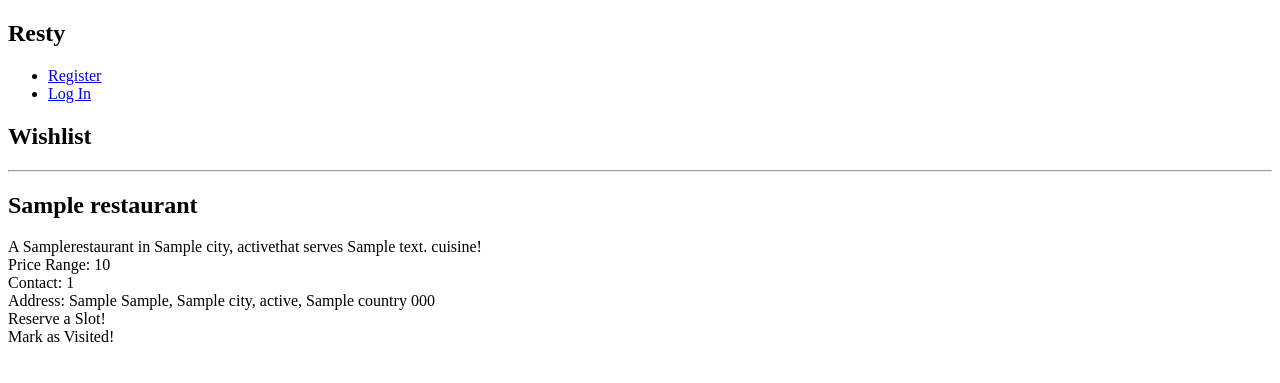
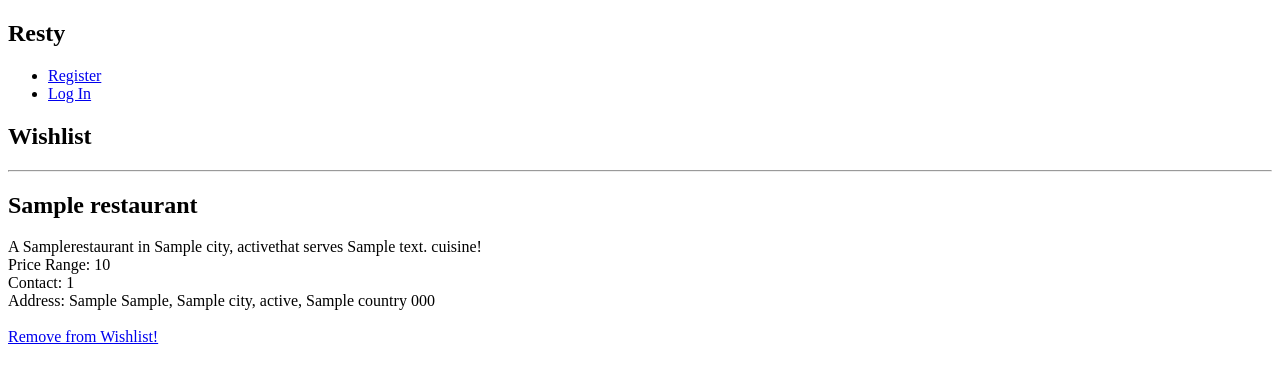
Before and after one commit to MarvinLimpijankit/w4111-proj1, a Flask app: template w4111-proj1/templates/wishlist.html in a window 1280 px wide. Shown: the top 383 px of the page. Run offline with Flask 2, Linux system fonts and the light colour scheme; the template is opened without the code that fills it: most values are stand-ins (such as "Sample title", 1, 10 or a date in 2020); parts of the project's set-up code (start-up, migrations or seed data) failed here and were passed over.

Commit message:
Fixed url redirection for whole website

```diff
--- a/w4111-proj1/apl.py
+++ b/w4111-proj1/apl.py
@@ -162,7 +162,7 @@ def wishlist():
 
     return render_template('wishlist.html', user=g.user, restaurants = restaurants, r_visited = r_visited, r_rev = r_rev)
 
-#Visited: same as wishlist, but for wants to eat
+#Visited: same as wishlist, but for visited
 @bp.route('/visited')
 @login_required
 def visited():
@@ -235,7 +235,7 @@ def wish(r_id):
         g.conn.execute(
             "INSERT INTO wants_to_eat (u_id, r_id, date_added) VALUES(%s,%s,NOW())",(g.user['u_id'], r_id))
 
-    return redirect(url_for('apl.home'))
+    return redirect(url_for('apl.wishlist'))
 
 # <a href="{{ url_for('apl.unwish', r_id = r['r_id']) }}">Remove from Wishlist!</a>
 @bp.route('/<int:r_id>/unwish')
@@ -247,7 +247,7 @@ def unwish(r_id):
         g.conn.execute(
             "DELETE FROM wants_to_eat w WHERE w.u_id = %s AND w.r_id = %s",(g.user['u_id'], str(r_id)))
 
-    return redirect(url_for('apl.home'))
+    return redirect(url_for('apl.wishlist'))
 
 # <a href="{{ url_for('apl.visit', r_id = r['r_id']) }}">Mark as Visisted!</a>
 @bp.route('/<int:r_id>/visit')
@@ -261,7 +261,7 @@ def visit(r_id):
         g.conn.execute(
             "INSERT INTO visited (u_id, r_id, date_visited) VALUES(%s,%s,NOW())",(g.user['u_id'], r_id))
 
-        return redirect(url_for('apl.home'))
+        return redirect(url_for('apl.visited'))
 
 # <a href="{{ url_for('apl.unvisit', r_id = r['r_id']) }}">Remove from Visited</a>
 @bp.route('/<int:r_id>/unvisit')
@@ -331,7 +331,7 @@ def review(r_id):
                 "INSERT INTO reviews (rev_id, star_rating, is_written, text, created_date, u_id, r_id)\
                 VALUES(%s,%s,%s,%s,NOW(),%s,%s)",(rev_count+1, int(stars), is_written, text_body, g.user['u_id'], r_id ))
 
-            return redirect(url_for('apl.home'))
+            return redirect(url_for('apl.visited'))
 
     return render_template('review.html', user = g.user, r_id = r_id, res_name = res_name)
 
@@ -354,7 +354,6 @@ def reserve(r_id):
         print(notes)
         print(type(reservation_date))
         print(type(reservation_time))
-        print
 
         reservations = g.conn.execute("SELECT COUNT(*) as c FROM reservations")
         for u in reservations:
@@ -368,7 +367,7 @@ def reserve(r_id):
 
     return render_template('reserve.html', user = g.user, r_id = r_id, res_name = res_name)
 
-#Reservations: similar to home, but only for restaurants in corresponding wants to eat
+#Reservations: similar to home
 @bp.route('/reservations')
 @login_required
 def reservations():
@@ -383,6 +382,7 @@ def reservations():
 
     return render_template('reservations.html', user=g.user, reservations = reservations)
 
+#cancel reservation
 @bp.route('/<int:res_id>/cancel_reservation')
 @login_required
 def cancel_reservation(res_id):
--- a/w4111-proj1/templates/home.html
+++ b/w4111-proj1/templates/home.html
@@ -23,16 +23,14 @@
             {% if r['r_id'] not in r_visited %}
                 <a href="{{ url_for('apl.visit', r_id = r['r_id']) }}">Mark as Visited!</a><br>
             {% else %}
-                <div class = "visitstamp"> VISITED</div>
                 {% if r['r_id'] not in r_rev %}
-                    <a href="{{ url_for('apl.review', r_id = r['r_id']) }}">Add a Review!</a>
+                    <a href="{{ url_for('apl.visited') }}">Add a Review in your Visited Page!</a>
                     <br>
                 {% else %}
-                    <a href="{{ url_for('apl.review', r_id = r['r_id']) }}">Overwrite Your Review!</a>
+                    <a href="{{ url_for('apl.visited') }}">Overwrite Your Review in your Visited Page!</a>
                     <br>
                 {% endif %}
             {% endif %}
-
             {% if r['r_id'] not in r_wish %}
                 <a href="{{ url_for('apl.wish', r_id = r['r_id']) }}">Add to Wishlist!</a><br>
             {% else %}
--- a/w4111-proj1/templates/wishlist.html
+++ b/w4111-proj1/templates/wishlist.html
@@ -18,13 +18,8 @@
             <div class = "price_range">Price Range: {{ r['price_range'] }}</div>
             <div class = "phone_number">Contact: {{ r['phone_number'] }}</div>
             <div class = "location">Address: {{ r['street_ad_1'] }} {{ r['street_ad_2'] }}, {{r['city']}}, {{r['state']}}, {{r['country']}} {{r['zipcode']}}</div>
-            <div></div>
-            <div class = "reserve">Reserve a Slot!</div>
-            {% if r['r_id'] not in r_visited %}
-                <div class = "visited">Mark as Visited!</div>
-            {% elif r['r_id'] not in r_rev %}
-                <div class = "review">Write a Review!</div>
-            {% endif %}
+            <br>
+            <a href="{{ url_for('apl.unwish', r_id = r['r_id']) }}">Remove from Wishlist!</a><br>
         </body>
     {% endfor %}
 {% endblock %}
```
Also changed, not shown: w4111-proj1/templates/visited.html (+8 -3 lines).
